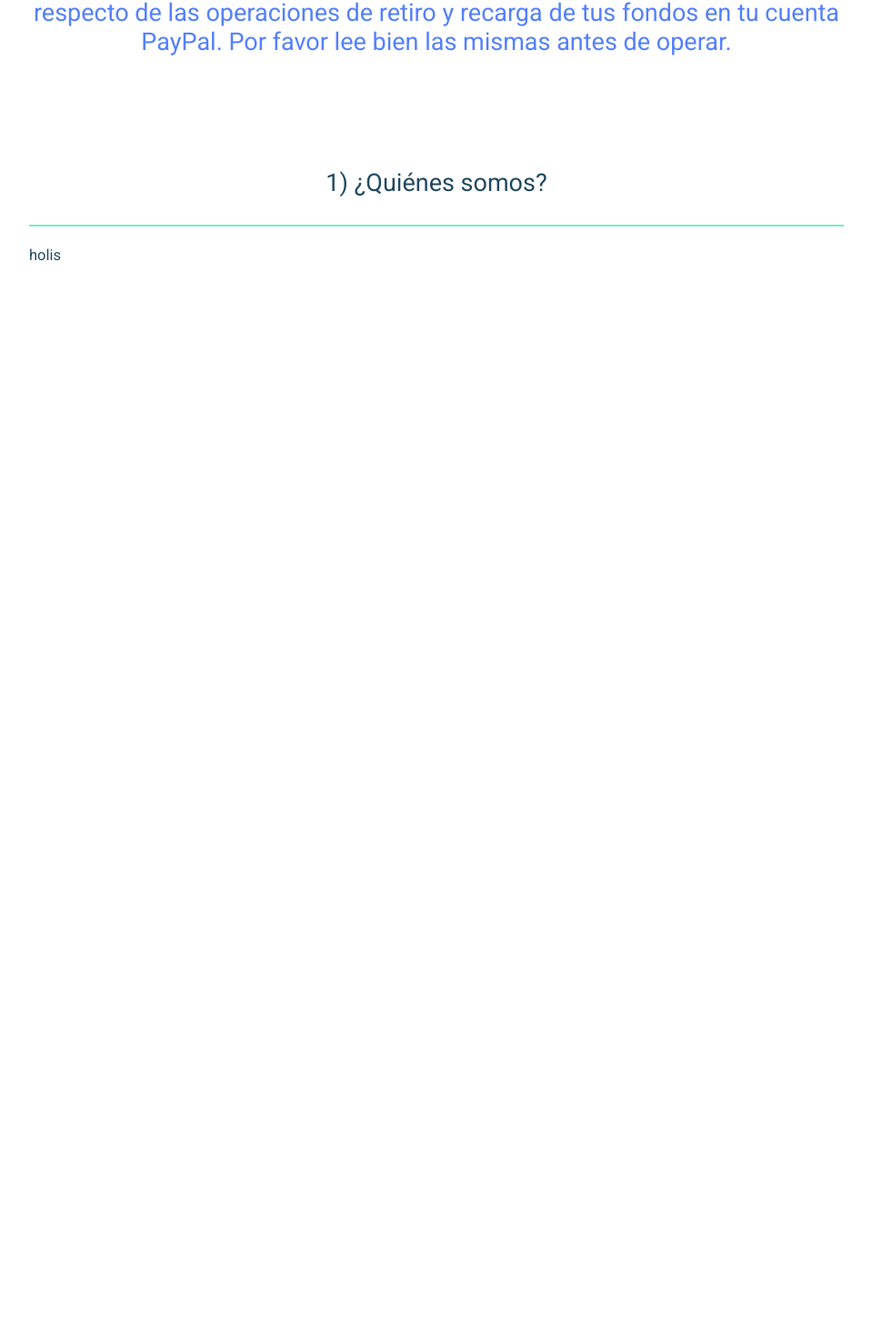
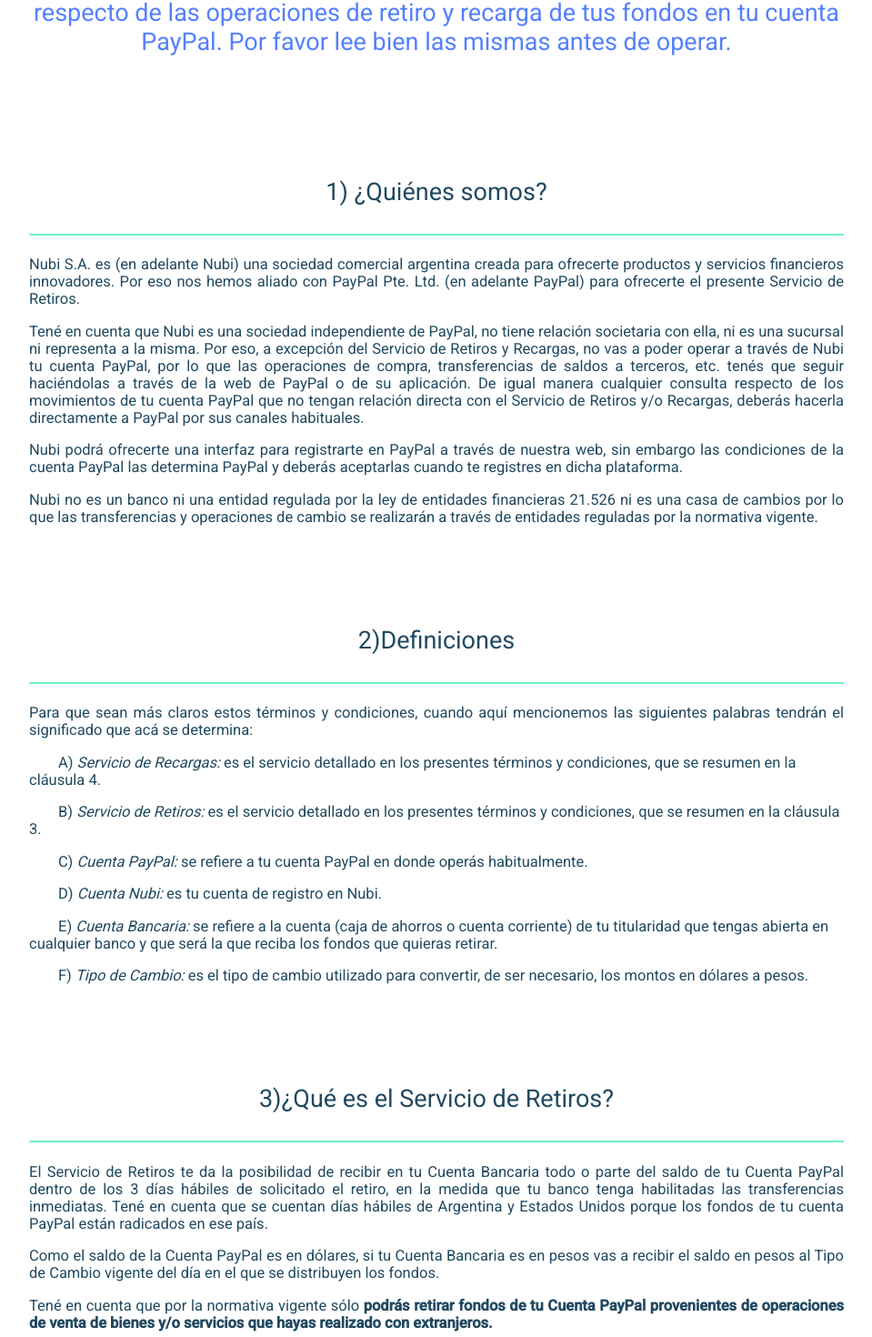
Before and after one commit to jonathanlevrero/NubiProyecto, a React (Create React App) app in the folder nubilanding/: page / in a window 1280 px wide. Shown: the part 491-1961 px from the top of the page at 91% size, without its empty margins (160-1119 px from the left). Before the commit the page ends 800 px from the top, so only its background shows below. Built offline with nearby package versions, Linux system fonts and the light colour scheme.

Commit message:
Agregando contenido a la seccion

```diff
--- a/nubilanding/src/components/terminos-condiciones/styles.module.scss
+++ b/nubilanding/src/components/terminos-condiciones/styles.module.scss
@@ -30,13 +30,11 @@
   font-size: 27px;
   font-weight: 300;
   color: #5480fc;
-  margin-bottom: 70px;
 }
 
 .contenedorInformacion {
   width: 70%;
   text-align: center;
-  margin-top: 30px;
 
   h2 {
     text-align: center;
@@ -46,6 +44,7 @@
     color: #214960;
     border-bottom: solid 2px #6ef2c7;
     padding-bottom: 30px;
+    margin-top: 110px;
   }
 
   p {
@@ -54,5 +53,36 @@
     font-size: 400;
     font-size: 16.5px;
     color: #214960;
+
+    &:nth-of-type(6) {
+      text-indent: 32px;
+      text-align: left;
+    }
+
+    &:nth-of-type(7) {
+      text-indent: 32px;
+      text-align: left;
+    }
+
+    &:nth-of-type(8) {
+      text-indent: 32px;
+      text-align: left;
+    }
+
+    &:nth-of-type(9) {
+      text-indent: 32px;
+      text-align: left;
+    }
+
+    &:nth-of-type(10) {
+      text-indent: 32px;
+      text-align: left;
+    }
+
+    &:nth-of-type(11) {
+      text-indent: 32px;
+      text-align: left;
+    }
   }
+
 }
--- a/nubilanding/src/components/terminos-condiciones/terminos-condiciones.js
+++ b/nubilanding/src/components/terminos-condiciones/terminos-condiciones.js
@@ -14,7 +14,85 @@ function TerminosCondiciones() {
       </h2>
       <div className={styles.contenedorInformacion}>
         <h2>1) ¿Quiénes somos?</h2>
-        <p> holis</p>
+        <p>
+          Nubi S.A. es (en adelante Nubi) una sociedad comercial argentina
+          creada para ofrecerte productos y servicios financieros innovadores.
+          Por eso nos hemos aliado con PayPal Pte. Ltd. (en adelante PayPal)
+          para ofrecerte el presente Servicio de Retiros.
+        </p>
+        <p>
+          Tené en cuenta que Nubi es una sociedad independiente de PayPal, no
+          tiene relación societaria con ella, ni es una sucursal ni representa a
+          la misma. Por eso, a excepción del Servicio de Retiros y Recargas, no
+          vas a poder operar a través de Nubi tu cuenta PayPal, por lo que las
+          operaciones de compra, transferencias de saldos a terceros, etc. tenés
+          que seguir haciéndolas a través de la web de PayPal o de su
+          aplicación. De igual manera cualquier consulta respecto de los
+          movimientos de tu cuenta PayPal que no tengan relación directa con el
+          Servicio de Retiros y/o Recargas, deberás hacerla directamente a
+          PayPal por sus canales habituales.
+        </p>
+        <p>
+          Nubi podrá ofrecerte una interfaz para registrarte en PayPal a través
+          de nuestra web, sin embargo las condiciones de la cuenta PayPal las
+          determina PayPal y deberás aceptarlas cuando te registres en dicha
+          plataforma.
+        </p>
+        <p>
+          Nubi no es un banco ni una entidad regulada por la ley de entidades
+          financieras 21.526 ni es una casa de cambios por lo que las
+          transferencias y operaciones de cambio se realizarán a través de
+          entidades reguladas por la normativa vigente.
+        </p>
+        <h2>2)Definiciones</h2>
+        <p>
+          Para que sean más claros estos términos y condiciones, cuando aquí
+          mencionemos las siguientes palabras tendrán el significado que acá se
+          determina:
+        </p>
+        <p>
+          A) <i>Servicio de Recargas:</i> es el servicio detallado en los
+          presentes términos y condiciones, que se resumen en la cláusula 4.
+        </p>
+        <p>
+          B) <i>Servicio de Retiros:</i> es el servicio detallado en los
+          presentes términos y condiciones, que se resumen en la cláusula 3.
+        </p>
+        <p>
+          C) <i>Cuenta PayPal:</i> se refiere a tu cuenta PayPal en donde operás
+          habitualmente.
+        </p>
+        <p>
+          D) <i>Cuenta Nubi:</i> es tu cuenta de registro en Nubi.
+        </p>
+        <p>
+          E) <i>Cuenta Bancaria:</i> se refiere a la cuenta (caja de ahorros o
+          cuenta corriente) de tu titularidad que tengas abierta en cualquier
+          banco y que será la que reciba los fondos que quieras retirar.
+        </p>
+        <p>
+          F) <i>Tipo de Cambio:</i> es el tipo de cambio utilizado para
+          convertir, de ser necesario, los montos en dólares a pesos.
+        </p>
+        <h2>3)¿Qué es el Servicio de Retiros? </h2>
+        <p>
+          El Servicio de Retiros te da la posibilidad de recibir en tu Cuenta
+          Bancaria todo o parte del saldo de tu Cuenta PayPal dentro de los 3
+          días hábiles de solicitado el retiro, en la medida que tu banco tenga
+          habilitadas las transferencias inmediatas. Tené en cuenta que se
+          cuentan días hábiles de Argentina y Estados Unidos porque los fondos
+          de tu cuenta PayPal están radicados en ese país.
+        </p>
+        <p>
+          Como el saldo de la Cuenta PayPal es en dólares, si tu Cuenta Bancaria
+          es en pesos vas a recibir el saldo en pesos al Tipo de Cambio vigente
+          del día en el que se distribuyen los fondos.
+        </p>
+        <p>
+          Tené en cuenta que por la normativa vigente sólo <b>podrás retirar fondos
+          de tu Cuenta PayPal provenientes de operaciones de venta de bienes y/o
+          servicios que hayas realizado con extranjeros.</b>
+        </p>
       </div>
     </div>
   );
```
